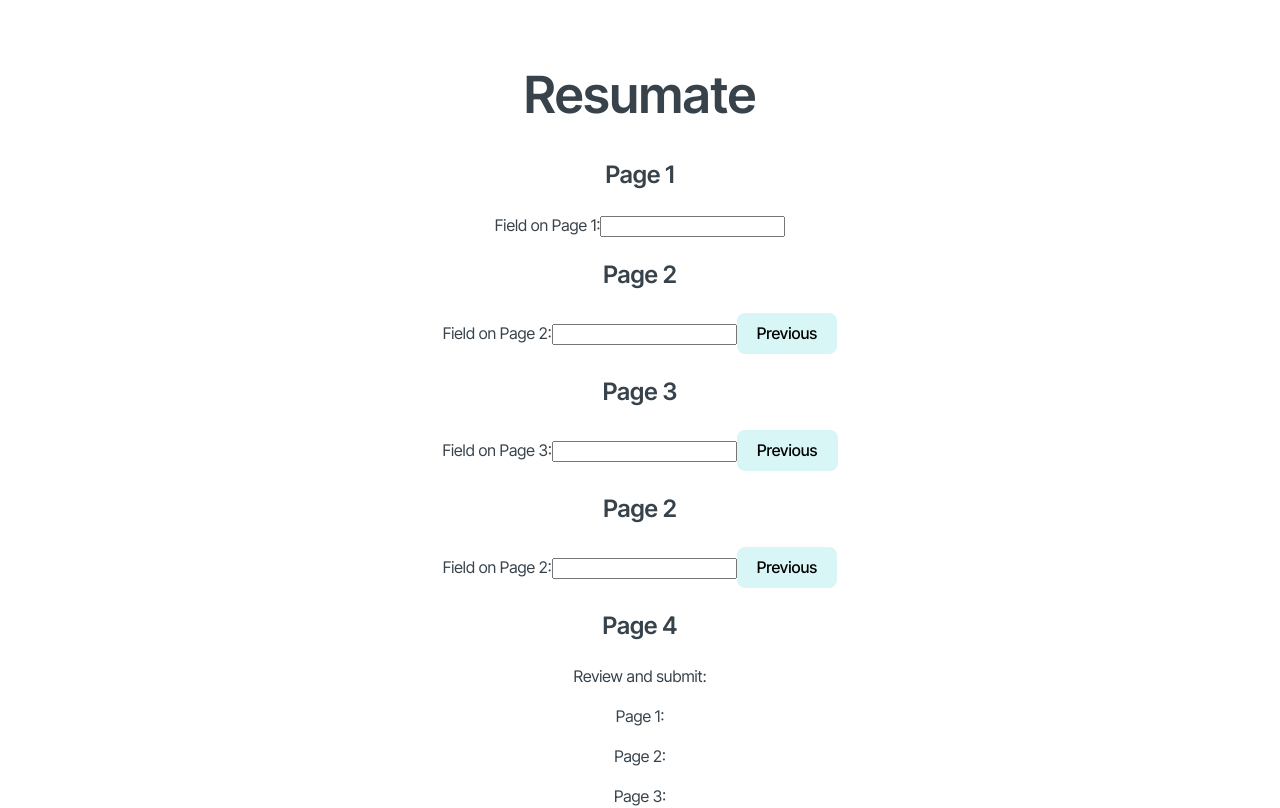
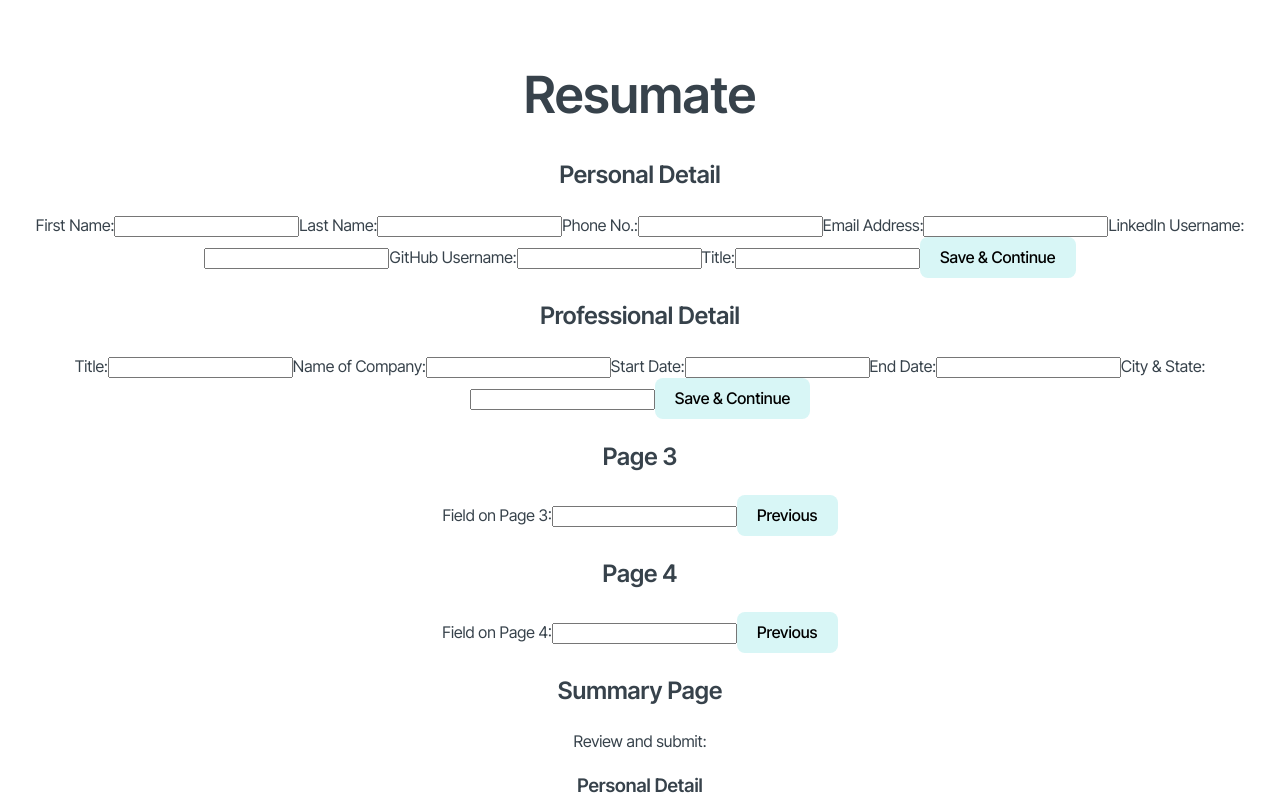
Before and after one commit to GeorgeCloud/Resumate, a React (Vite) app in the folder client/: page / in a window 1280 px wide. Shown: the top 808 px of the page. Built offline with nearby package versions, Linux system fonts and the light colour scheme.

Commit message:
add the personal and professional details sections in place of page 1 and page 2

```diff
--- a/client/package.json
+++ b/client/package.json
@@ -11,7 +11,9 @@
   },
   "dependencies": {
     "react": "^18.2.0",
-    "react-dom": "^18.2.0"
+    "react-dom": "^18.2.0",
+    "react-icons": "^4.11.0",
+    "react-router-dom": "^6.18.0"
   },
   "devDependencies": {
     "@types/react": "^18.2.15",
--- a/client/src/components/FormPage1.tsx
+++ /dev/null
@@ -1,19 +0,0 @@
-import { useFormContext } from '../contexts/FormContext';
-
-export default function FormPage1() {
-  const { formData, nextPage } = useFormContext();
-
-  return (
-    <div>
-      <h2>Page 1</h2>
-      <label>
-        Field on Page 1:
-        <input
-          type="text"
-          value={formData.page1}
-          onChange={(e) => nextPage({ page1: e.target.value })}
-        />
-      </label>
-    </div>
-  );
-}
--- a/client/src/components/FormPage2.tsx
+++ /dev/null
@@ -1,20 +0,0 @@
-import { useFormContext } from '../contexts/FormContext';
-
-export default function FormPage2() {
-  const { formData, nextPage, prevPage } = useFormContext();
-
-  return (
-    <div>
-      <h2>Page 2</h2>
-      <label>
-        Field on Page 2:
-        <input
-          type="text"
-          value={formData.page2}
-          onChange={(e) => nextPage({ page2: e.target.value })}
-        />
-      </label>
-      <button onClick={prevPage}>Previous</button>
-    </div>
-  );
-}
--- a/client/src/components/FormPage4.tsx
+++ b/client/src/components/FormPage4.tsx
@@ -5,13 +5,13 @@ export default function FormPage4() {
 
   return (
     <div>
-      <h2>Page 2</h2>
+      <h2>Page 4</h2>
       <label>
-        Field on Page 2:
+        Field on Page 4:
         <input
           type="text"
-          value={formData.page2}
-          onChange={(e) => nextPage({ page2: e.target.value })}
+          value={formData.page4}
+          onChange={(e) => nextPage({ page4: e.target.value })}
         />
       </label>
       <button onClick={prevPage}>Previous</button>
--- a/client/src/components/MultiPageForm.tsx
+++ b/client/src/components/MultiPageForm.tsx
@@ -1,6 +1,6 @@
 import { FormProvider } from '../contexts/FormContext'
-import FormPage1 from './FormPage1'
-import FormPage2 from './FormPage2'
+import PersonalDetail from './PersonalDetail'
+import ProfessionalDetail from './ProfessionalDetail'
 import FormPage3 from './FormPage3'
 import FormPage4 from './FormPage4'
 import SummaryPage from './SummaryPage';
@@ -9,8 +9,8 @@ export default function MultiPageForm() {
   return (
     <FormProvider>
       <div>
-        <FormPage1 />
-        <FormPage2 />
+        <PersonalDetail />
+        <ProfessionalDetail />
         <FormPage3 />
         <FormPage4 />
         <SummaryPage />
--- /dev/null
+++ b/client/src/components/PersonalDetail.tsx
@@ -0,0 +1,110 @@
+import { useFormContext } from '../contexts/FormContext';
+
+export default function PersonalDetail() {
+  const { personalData, setPersonalData } = useFormContext();
+  return (
+    <div>
+      <h2>Personal Detail</h2>
+      <label>
+        First Name:
+        <input
+          type="text"
+          value={personalData.firstName}
+          onChange={(e) => (
+            setPersonalData({
+              ...personalData,
+              firstName: e.target.value
+            })
+          )}
+        />
+      </label>
+
+      <label>
+        Last Name:
+        <input
+          type="text"
+          value={personalData.lastName}
+          onChange={(e) => (
+            setPersonalData({
+              ...personalData,
+              lastName: e.target.value
+            })
+          )}
+        />
+      </label>
+
+      <label>
+        Phone No.:
+        <input
+          type="tel"
+          value={personalData.phoneNumber}
+          onChange={(e) => (
+            setPersonalData({
+              ...personalData,
+              phoneNumber: e.target.value
+            })
+          )}
+        />
+      </label>
+
+      <label>
+        Email Address:
+        <input
+          type="email"
+          value={personalData.email}
+          onChange={(e) => (
+            setPersonalData({
+              ...personalData,
+              email: e.target.value
+            })
+          )}
+        />
+      </label>
+
+      <label>
+        LinkedIn Username:
+        <input
+          type="text"
+          value={personalData.linkedIn}
+          onChange={(e) => (
+            setPersonalData({
+              ...personalData,
+              linkedIn: e.target.value
+            })
+          )}
+        />
+      </label>
+
+      <label>
+        GitHub Username:
+        <input
+          type="text"
+          value={personalData.github}
+          onChange={(e) => (
+            setPersonalData({
+              ...personalData,
+              github: e.target.value
+            })
+          )}
+        />
+      </label>
+
+      <label>
+        Title:
+        <input
+          type="text"
+          value={personalData.title}
+          onChange={(e) => (
+            setPersonalData({
+              ...personalData,
+              title: e.target.value
+            })
+          )}
+        />
+      </label>
+
+      <button>Save & Continue</button>
+
+    </div>
+  )
+}
--- /dev/null
+++ b/client/src/components/ProfessionalDetail.tsx
@@ -0,0 +1,71 @@
+import { useFormContext } from '../contexts/FormContext';
+
+export default function ProfessionalDetail() {
+  const { professionalData, setProfessionalData } = useFormContext();
+  return (
+    <div>
+      <h2>Professional Detail</h2>
+      <label>
+        Title:
+        <input
+          type="text"
+          value={professionalData.title}
+          onChange={(e) => setProfessionalData({
+            ...professionalData,
+            title: e.target.value
+          })}
+        />
+      </label>
+
+      <label>
+        Name of Company:
+        <input
+          type="text"
+          value={professionalData.companyName}
+          onChange={(e) => setProfessionalData({
+            ...professionalData,
+            companyName: e.target.value
+          })}
+        />
+      </label>
+
+      <label>
+        Start Date:
+        <input
+          type="text"
+          value={professionalData.startDate}
+          onChange={(e) => setProfessionalData({
+            ...professionalData,
+            startDate: e.target.value
+          })}
+        />
+      </label>
+
+      <label>
+        End Date:
+        <input
+          type="text"
+          value={professionalData.endDate}
+          onChange={(e) => setProfessionalData({
+            ...professionalData,
+            endDate: e.target.value
+          })}
+        />
+      </label>
+
+      <label>
+        City & State:
+        <input
+          type="text"
+          value={professionalData.cityState}
+          onChange={(e) => setProfessionalData({
+            ...professionalData,
+            cityState: e.target.value
+          })}
+        />
+      </label>
+
+      <button>Save & Continue</button>
+    </div>
+  );
+}
--- a/client/src/components/SummaryPage.tsx
+++ b/client/src/components/SummaryPage.tsx
@@ -1,16 +1,29 @@
 import { useFormContext } from '../contexts/FormContext'
 
 export default function SummaryPage() {
-  const { formData, prevPage } = useFormContext();
+  const { personalData, professionalData, prevPage } = useFormContext();
 
   return (
     <div>
-      <h2>Page 4</h2>
-      <p>Review and submit:</p>
-      <p>Page 1: {formData.page1}</p>
-      <p>Page 2: {formData.page2}</p>
-      <p>Page 3: {formData.page3}</p>
-      <p>Page 4: {formData.page4}</p>
+      <h2>Summary Page</h2>
+      <div>Review and submit:</div>
+      <h3>Personal Detail</h3>
+      <div>First Name: {personalData.firstName}</div>
+      <div>Last Name: {personalData.lastName}</div>
+      <div>Phone No.: {personalData.phoneNumber}</div>
+      <div>Email: {personalData.email}</div>
+      <div>LinkedIn: {personalData.linkedIn}</div>
+      <div>Github: {personalData.github}</div>
+      <div>Title: {personalData.title}</div>
+
+
+      <h3>Professional Detail</h3>
+      <div>Title: {professionalData.title}</div>
+      <div>Company Name: {professionalData.companyName}</div>
+      <div>Start Date: {professionalData.startDate}</div>
+      <div>End Date: {professionalData.endDate}</div>
+      <div>City & State: {professionalData.cityState}</div>
+
       <button onClick={prevPage}>Previous</button>
       <button onClick={() => alert('Form submitted!')}>Submit</button>
     </div>
--- a/client/src/contexts/FormContext.tsx
+++ b/client/src/contexts/FormContext.tsx
@@ -6,15 +6,35 @@ interface ContextProps {
   children: React.ReactNode;
 }
 
-interface FormData {
-  page1: string;
-  page2: string;
-  page3: string;
-  page4: string;
+interface PersonalDetailTypes {
+  firstName: string;
+  lastName: string;
+  phoneNumber: string;
+  email: string;
+  linkedIn: string;
+  github: string;
+  title: string;
 }
 
+interface ProfessionalDetailTypes {
+  title: string;
+  companyName: string;
+  startDate: string;
+  endDate: string;
+  cityState: string;
+}
+
+interface FormData {
+  personalData: PersonalDetailTypes;
+  professionalData: ProfessionalDetailTypes;
+
+}
 interface FormContextProps {
+  personalData: PersonalDetailTypes;
+  professionalData: ProfessionalDetailTypes;
   formData: FormData;
+  setPersonalData: React.Dispatch<React.SetStateAction<PersonalDetailTypes>>;
+  setProfessionalData: React.Dispatch<React.SetStateAction<ProfessionalDetailTypes>>;
   setFormData: React.Dispatch<React.SetStateAction<FormData>>;
   currentPage: number;
   nextPage: (data: Partial<FormData>) => void;
@@ -24,11 +44,28 @@ interface FormContextProps {
 const FormContext = createContext<FormContextProps | undefined>(undefined);
 
 export function FormProvider({ children }: ContextProps) {
-  const [formData, setFormData] = useState<FormData>({
-    page1: '',
-    page2: '',
-    page3: '',
-    page4: ''
+
+  const [personalData, setPersonalData] = useState<PersonalDetailTypes>({
+    firstName: '',
+    lastName: '',
+    phoneNumber: '',
+    email: '',
+    linkedIn: '',
+    github: '',
+    title: ''
+  });
+  const [professionalData, setProfessionalData] = useState<ProfessionalDetailTypes>({
+    title: '',
+    companyName: '',
+    startDate: '',
+    endDate: '',
+    cityState: ''
+  });
+
+
+  const [formData, setFormData] = useState({
+    personalData,
+    professionalData
   });
   const [currentPage, setCurrentPage] = useState<number>(1);
 
@@ -43,6 +80,10 @@ export function FormProvider({ children }: ContextProps) {
 
   return (
     <FormContext.Provider value={{
+      personalData,
+      setPersonalData,
+      professionalData,
+      setProfessionalData,
       formData,
       setFormData,
       currentPage,
```
Also changed, not shown: 1 other file (tests, documents, lock files or other folders).
